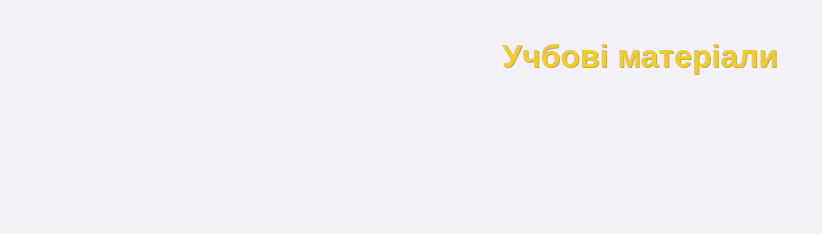
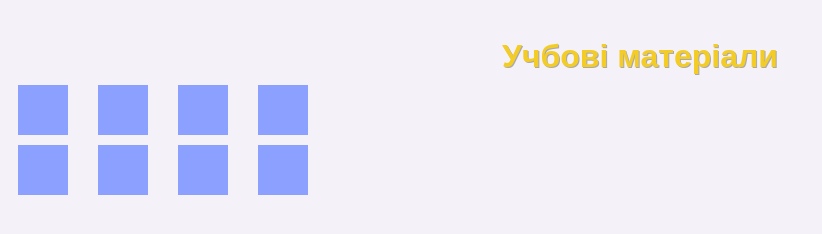
Before and after one commit to Dmitriy-1986/squad-pp16-20, a plain HTML site: page educational-materials.html in a window 1280 px wide. Shown: the whole page, without its empty margins (0-822 px from the left). Drawn offline with Linux system fonts and the light colour scheme.

Commit message:
Update educational-materials.html

```diff
--- a/educational-materials.html
+++ b/educational-materials.html
@@ -26,14 +26,35 @@
             		padding: 10px;
             		color: #F3CD26;
             		text-shadow: 1px 1px 0 rgba(0, 0, 0, .3);
-		    	    padding:0;
+		    	padding:0;
             		margin: 0;
         	}
+	     #container {
+ 			 display: grid;
+  			 grid: repeat(2, 60px) / auto-flow 80px;
+		}
+
+	    #container > div {
+	  		background-color: #8ca0ff;
+  			width: 50px;
+  			height: 50px;
+		}
      </style>
     </head>
 <body>
-  <div style="text-align:center; margin: 20px 0 10px 0;">
+    <div style="text-align:center; margin: 20px 0 10px 0;">
         <h2>Учбові матеріали</h2>
     </div>
+    <div id="container">
+       <div></div>
+       <div></div>
+       <div></div>
+       <div></div>
+       <div></div>
+       <div></div>
+       <div></div>
+       <div></div>
+   </div>
+
 </body>
 </html>
```
